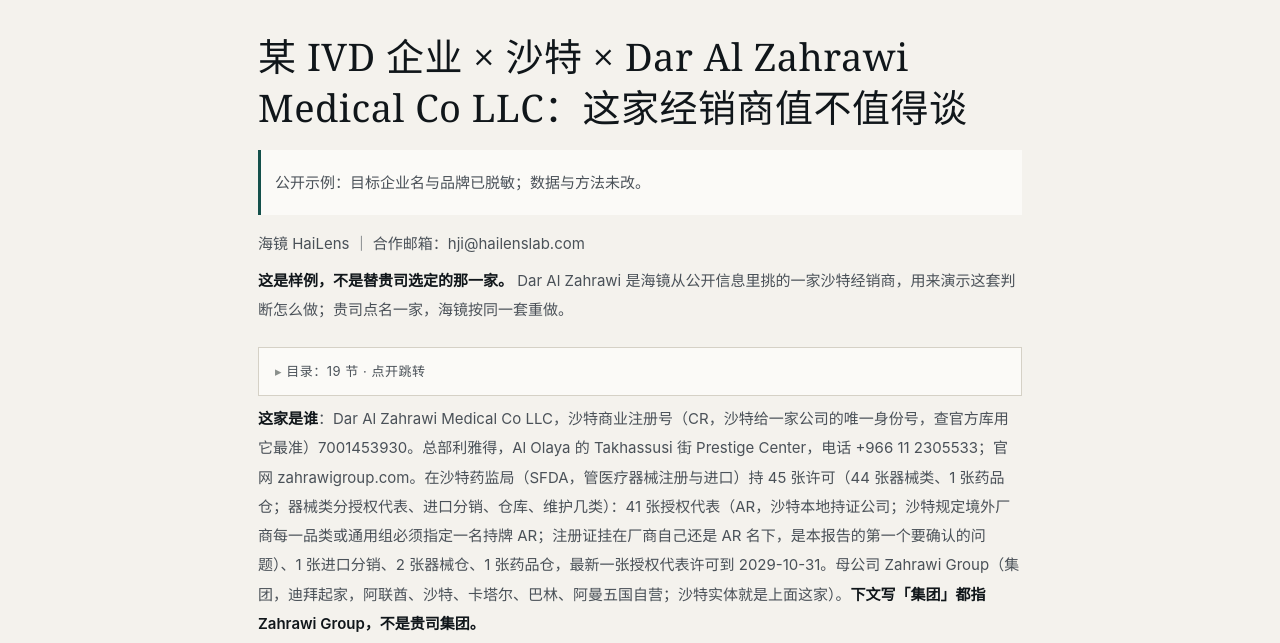
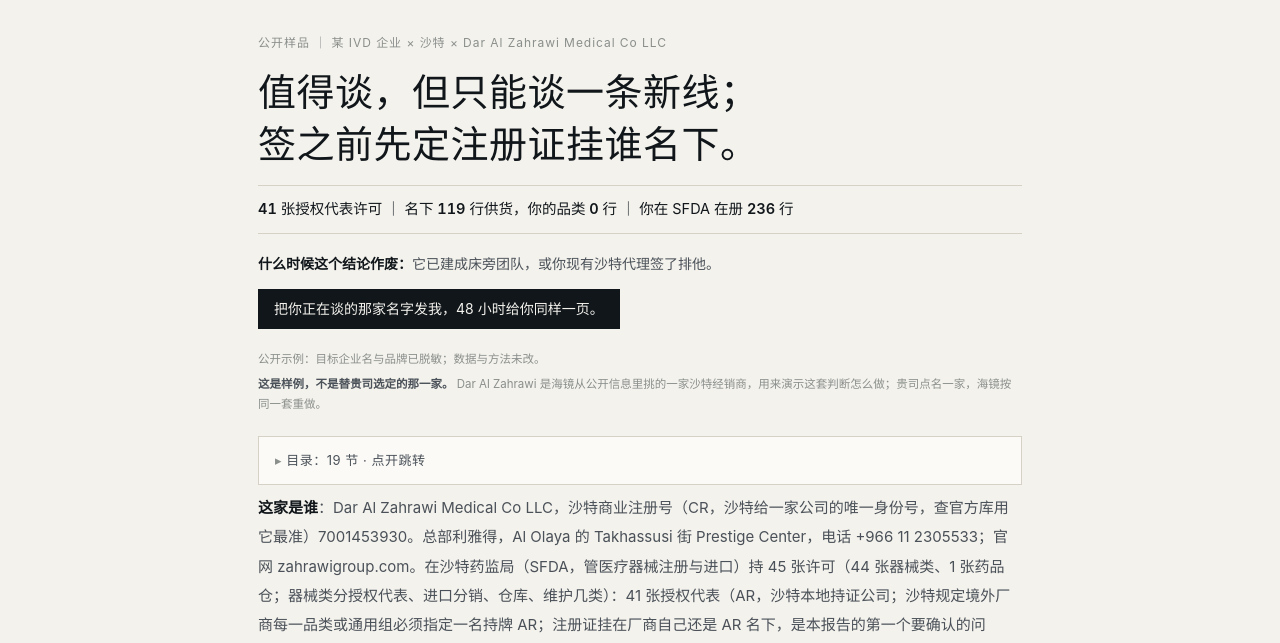
Before and after one commit to jhholy/hailens-www, a plain HTML site: page sample.html in a window 1280 px wide. Shown: the part 88-731 px from the top of the page. Drawn offline with Linux system fonts and the light colour scheme.

Commit message:
sample: 首屏改成结论前置（值得谈但只能谈一条新线），三个数 + 反证 + 行动

```diff
--- a/sample.html
+++ b/sample.html
@@ -2,7 +2,7 @@
 <link rel="icon" href="assets/favicon.svg" type="image/svg+xml">
 <link rel="apple-touch-icon" href="assets/apple-touch-icon.png">
 <title>公开样品 · 海镜 HaiLens</title>
-<meta name="description" content="一份脱敏的沙特经销商判断：五项核查、逐条原文与边界。海镜 HaiLens 公开样品，可在线读，也可下载 PDF。">
+<meta name="description" content="值得谈，但只能谈一条新线；签之前先定注册证挂谁名下。海镜 HaiLens 公开样品。">
 <style>
 :root{--ink:#10161A;--ink2:#4A5158;--ink3:#8A8F8C;--paper:#F4F2ED;--paper-hi:#FBFAF7;--rule:#D5D1C6;--accent:#14504B;--serif:'Songti SC','Source Han Serif SC',Georgia,serif;--sans:'Inter','PingFang SC','Helvetica Neue',Arial,sans-serif}
 *{box-sizing:border-box}body{margin:0;background:var(--paper);color:var(--ink);font-family:var(--sans);line-height:1.8}
@@ -63,12 +63,13 @@ h1,h2{scroll-margin-top:16px}
 </style><script src="assets/hl-analytics.js" defer></script></head><body id="top">
 <header class="top"><a class="brand" href="index.html"><img src="assets/logo/hailens_mark_small.svg" alt="" width="18" height="18"><span class="lockup"><span>海镜 HaiLens</span><span class="tagline">出海决策顾问</span></span></a><div class="r"><a href="assets/sample.pdf" download class="dl" data-track="sample_download">下载 PDF</a><a href="index.html">回首页</a><a href="apply.html">申请定制</a></div></header>
 <main class="page">
-<h1 id="sec1">某 IVD 企业 × 沙特 × Dar Al Zahrawi Medical Co LLC：这家经销商值不值得谈</h1>
-<blockquote>
-<p>公开示例：目标企业名与品牌已脱敏；数据与方法未改。</p>
-</blockquote>
-<p>海镜 HaiLens ｜ 合作邮箱：hji@hailenslab.com</p>
-<p><strong>这是样例，不是替贵司选定的那一家。</strong> Dar Al Zahrawi 是海镜从公开信息里挑的一家沙特经销商，用来演示这套判断怎么做；贵司点名一家，海镜按同一套重做。</p>
+<p style="font-size:12px;letter-spacing:.08em;color:var(--ink3);margin:0 0 12px">公开样品 ｜ 某 IVD 企业 × 沙特 × Dar Al Zahrawi Medical Co LLC</p>
+<h1 id="sec1"><span style="display:block">值得谈，但只能谈一条新线；</span><span style="display:block">签之前先定注册证挂谁名下。</span></h1>
+<p style="margin:0 0 16px;padding:11px 0;border-top:1px solid var(--rule);border-bottom:1px solid var(--rule);font-size:14.5px;line-height:1.7;color:var(--ink);font-variant-numeric:tabular-nums"><strong>41</strong> 张授权代表许可 ｜ 名下 <strong>119</strong> 行供货，你的品类 <strong>0</strong> 行 ｜ 你在 SFDA 在册 <strong>236</strong> 行</p>
+<p style="margin:0 0 12px;font-size:14px;color:var(--ink2)"><strong>什么时候这个结论作废：</strong>它已建成床旁团队，或你现有沙特代理签了排他。</p>
+<p style="margin:0 0 20px"><a class="hero-cta" href="apply.html" data-track="apply_click" style="display:inline-block;background:var(--ink);color:var(--paper);text-decoration:none;padding:9px 16px;font-size:14px;line-height:1.6">把你正在谈的那家名字发我，48 小时给你同样一页。</a></p>
+<p style="margin:0 0 4px;font-size:11.5px;line-height:1.75;color:var(--ink3)">公开示例：目标企业名与品牌已脱敏；数据与方法未改。</p>
+<p style="margin:0 0 4px;font-size:11.5px;line-height:1.75;color:var(--ink3)"><strong style="color:var(--ink2)">这是样例，不是替贵司选定的那一家。</strong> Dar Al Zahrawi 是海镜从公开信息里挑的一家沙特经销商，用来演示这套判断怎么做；贵司点名一家，海镜按同一套重做。</p>
 <details class="toc">
 <summary>目录：19 节 · 点开跳转</summary>
 <ol>
```
